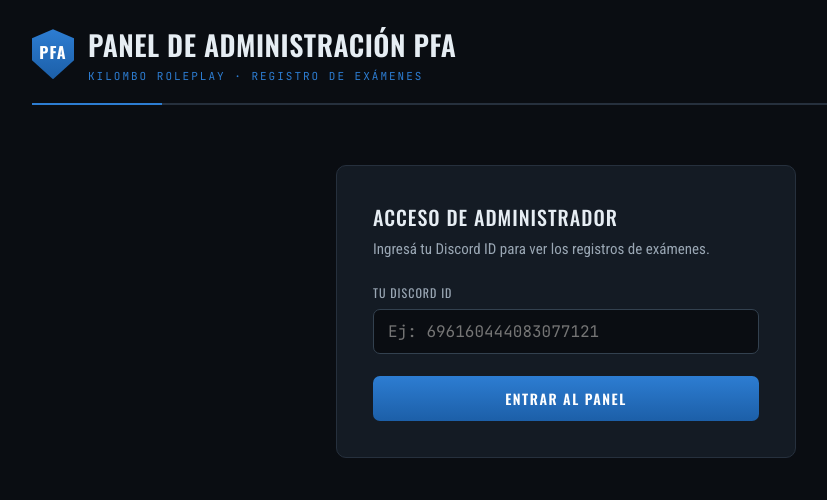
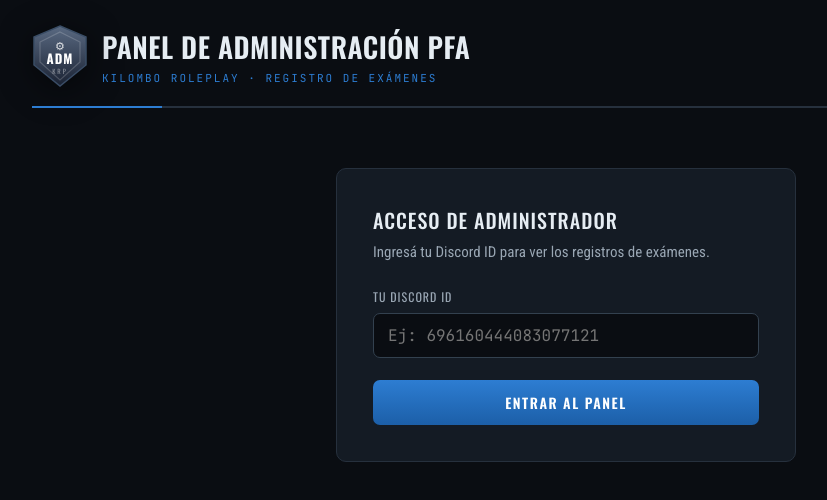
Before and after one commit to webstudios-ar/examen-pfa, a plain HTML site: page admin.html in a window 1280 px wide. Shown: the whole page, without its empty margins (74-901 px from the left). Drawn offline with nearby package versions, Linux system fonts and the light colour scheme.

Commit message:
Update admin.html

```diff
--- a/admin.html
+++ b/admin.html
@@ -137,7 +137,7 @@ footer{text-align:center;color:var(--txt3);font-size:11px;font-family:'JetBrains
 
 <header>
   <div class="badge-row">
-    <div class="shield"><span>PFA</span></div>
+    <svg width="56" height="64" viewBox="0 0 56 64" xmlns="http://www.w3.org/2000/svg" style="flex-shrink:0;filter:drop-shadow(0 6px 16px rgba(0,0,0,.5))"><defs><linearGradient id="ashield" x1="0" y1="0" x2="0" y2="1"><stop offset="0%" stop-color="#5a6a82"/><stop offset="100%" stop-color="#1a2233"/></linearGradient></defs><polygon points="28,2 54,13 54,41 28,62 2,41 2,13" fill="url(#ashield)" stroke="#3a4d66" stroke-width="1.5"/><polygon points="28,8 48,18 48,38 28,56 8,38 8,18" fill="none" stroke="rgba(255,255,255,0.18)" stroke-width="1.2"/><text x="28" y="26" text-anchor="middle" font-size="11" fill="rgba(255,255,255,0.85)">⚙</text><text x="28" y="40" text-anchor="middle" font-family="Oswald,sans-serif" font-weight="700" font-size="13" fill="white" letter-spacing="1">ADM</text><text x="28" y="50" text-anchor="middle" font-family="Oswald,sans-serif" font-size="6.5" fill="rgba(255,255,255,0.45)" letter-spacing="2">KRP</text></svg>
     <div>
       <h1>Panel de Administración PFA</h1>
       <div class="sub">Kilombo Roleplay · Registro de Exámenes</div>
```
